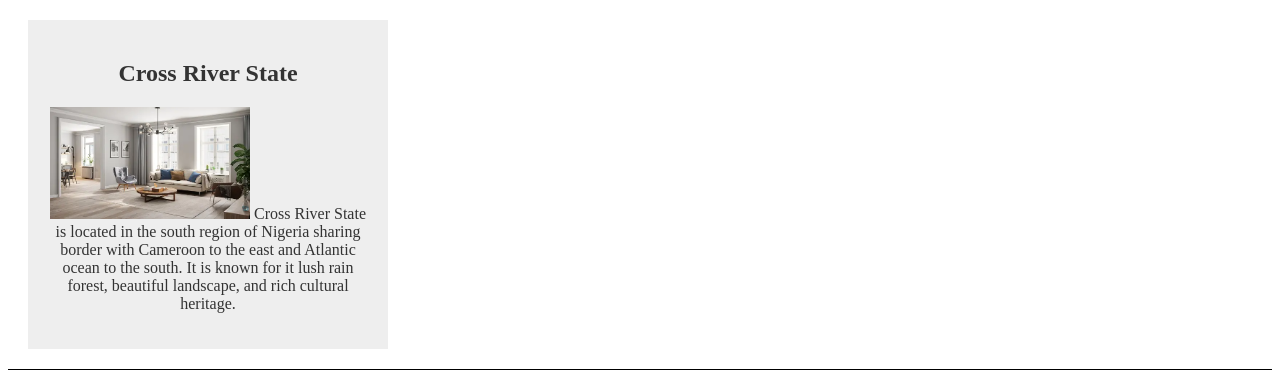
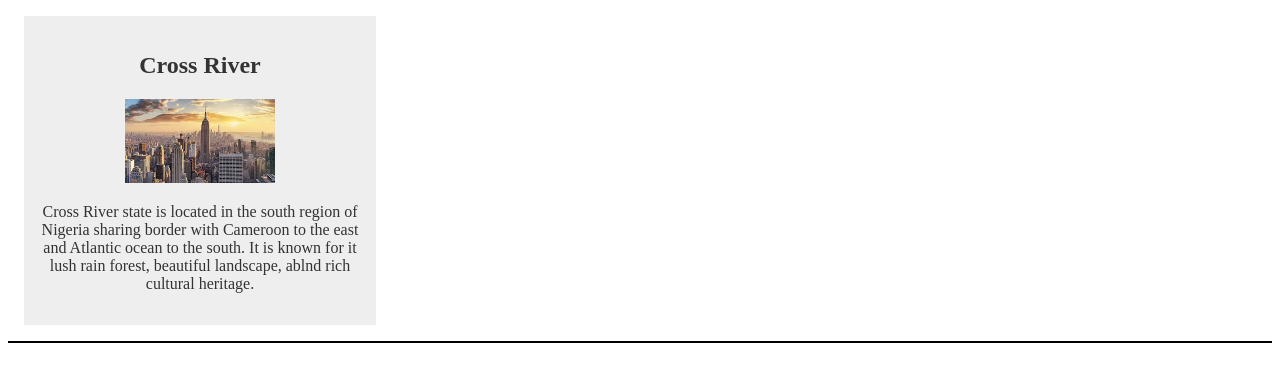
Before and after one commit to Engr-Wisdom/wdd130, a plain HTML site: page index.html in a window 1280 px wide. Drawn offline with Linux system fonts and the light colour scheme.

Commit message:
Add files via upload

```diff
--- a/index.html
+++ b/index.html
@@ -1,26 +1,27 @@
 <!DOCTYPE html>
-<html lang="en">
+<html>
+
 <head>
   <meta charset="UTF-8">
-    <meta name="viewport" content="width=device-width, initial-scale=1.0">
+  <meta name="viewport" content="width=device-width, initial-scale=1">
   <title>Home Page</title>
-    <meta name="description" content="My name is Wisdom Emmanuel Effiong, the course is wdd130, This page is design for the description of my state">
-    <meta name="author" content="Wisdom Emmanuel Effiong">
-    <link rel="stylesheet" href="./style.css">
+  <link rel="stylesheet" href="style.css">
 </head>
+
 <body>
-    <main></main>
+  <header></header>
 
+  <main>
   	<aside>
-        <h2>Cross River State</h2>
-        <img src="./profile.webp" alt="Cross River State"
+  		<h2>Cross River</h2>
+  		<img src="./country.jpeg" alt="Cross River State">
   		<p>
-            Cross River State is located in the south region of Nigeria
-            sharing border with Cameroon to the east and Atlantic ocean to the south.
-            It is known for it lush rain forest, beautiful landscape, and rich cultural heritage.
+  		  Cross River state is located in the south region of Nigeria sharing border with Cameroon to the east and Atlantic ocean to the south. It is known for it lush rain forest, beautiful landscape, ablnd rich cultural heritage.
   		</p>
   	</aside>
+  </main>
 
   <footer></footer>
 </body>
+
 </html>
--- a/style.css
+++ b/style.css
@@ -1,20 +1,20 @@
 main {
-    max-width: 840px;
+  width: 840px;
 }
 
 aside {
   width: 20rem;
-    margin: 20px;
+  margin: 1rem;
   border: 1px solid rgb(0, 0, 0 / 0.2);
-    padding: 20px;
+  padding: 1rem;
   background-color: #eee;
   color: #333;
   text-align: center;
 }
 
-aside img {
+aside img{
   width: 200px;
-    height: auto
+  height: auto;
 }
 
 main img {
@@ -27,7 +27,7 @@ p {
 }
 
 footer {
-    margin-top: 20px;
-    border-top: 1px solid #000;
+  margin-top: 15px;
+  border: 1px solid #000;
   text-align: center;
 }
```
Also changed, not shown: country.jpeg (added). Lines whose indentation alone changed are shown as unchanged.
